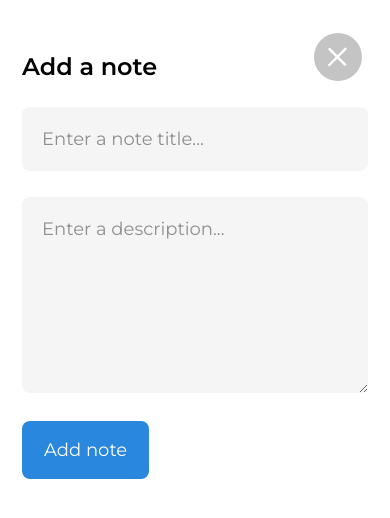
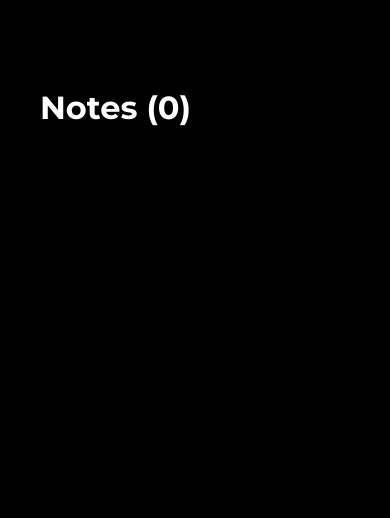
Before and after one commit to Pedromigacz/frontend_developer_exercise, a React (Create React App) app: page / in a window 390 px wide. Shown: the top 518 px of the page. Built offline with nearby package versions, Linux system fonts and the light colour scheme.

Commit message:
render AddNoteForm based on mobile context

```diff
--- a/src/components/AddNoteForm.jsx
+++ b/src/components/AddNoteForm.jsx
@@ -1,13 +1,11 @@
-import React, { useState, useContext, useEffect } from "react";
+import React, { useState, useContext } from "react";
 import { NotesContext } from "../contexts/NotesContext.jsx";
+import { MobileContext } from "../contexts/MobileContext.jsx";
 import styles from "../styles/AddNoteForm.module.css";
 import { Input, Button } from "./";
 import CloseIcon from "../vectors/CloseIcon.jsx";
 
 const AddNoteForm = () => {
-  // mobile display
-  const [mobile, setMobile] = useState(false);
-  const [display, setDisplay] = useState(true);
   // form state
   const [newNote, setNewNote] = useState({
     title: "",
@@ -15,6 +13,8 @@ const AddNoteForm = () => {
   });
 
   const { addNote } = useContext(NotesContext);
+  // mobile context
+  const { mobile, displayAside, closeAside } = useContext(MobileContext);
 
   const handleSubmit = (e) => {
     e.preventDefault();
@@ -23,31 +23,12 @@ const AddNoteForm = () => {
       title: "",
       description: "",
     });
+    closeAside();
   };
 
-  const handleResize = () => {
-    if (window.innerWidth < 780) {
-      setMobile(true);
-    } else {
-      setMobile(false);
-    }
-  };
-
-  // add javascript media query
-  useEffect(() => {
-    window.addEventListener("resize", handleResize);
-    handleResize();
-    return () => window.removeEventListener("resize", handleResize);
-  }, []);
-
-  return !mobile || display ? (
+  return !mobile || displayAside ? (
     <aside className={styles.addNoteForm}>
-      <button
-        className={styles.closeButton}
-        onClick={(e) => {
-          setDisplay(false);
-        }}
-      >
+      <button className={styles.closeButton} onClick={closeAside}>
         <CloseIcon />
       </button>
       <form onSubmit={handleSubmit}>
```
